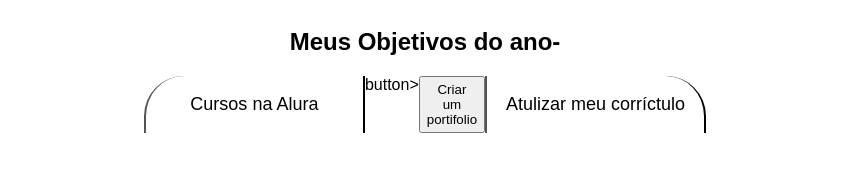
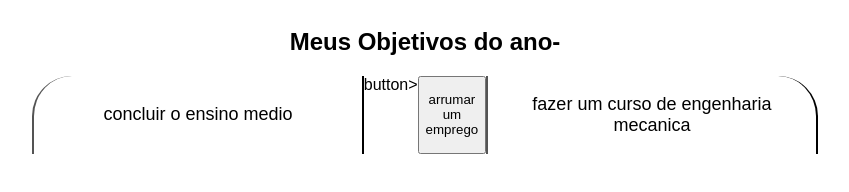
Before and after one commit to emersonf4/Projeto-de-Vida, a plain HTML site: page index.html in a window 1280 px wide. Shown: the whole page, without its empty margins (215-1064 px from the left). Drawn offline with Linux system fonts and the light colour scheme.

Commit message:
Update index.html

```diff
--- a/index.html
+++ b/index.html
@@ -12,10 +12,10 @@
   <section class="conteudo-principal">
     <h2 class="titulo-principal">Meus Objetivos do ano<span>-</span></h2>
     <div class="botoes">
-     <button class="botao ativo">Cursos na Alura</button>button>
-     <button class="botao>Criando Projetos em Javascript</button>
-     <button class="botao">Criar um portifolio</button>
-     <button class="botao">Atulizar meu corríctulo</button>
+     <button class="botao ativo">concluir o ensino medio</button>button>
+     <button class="botao>completar 1 ano de academia</button>
+     <button class="botao">arrumar um emprego</button>
+     <button class="botao">fazer um curso de engenharia mecanica</button>
     </div>
   </section>
   <script scr="main.js"></script>
```
